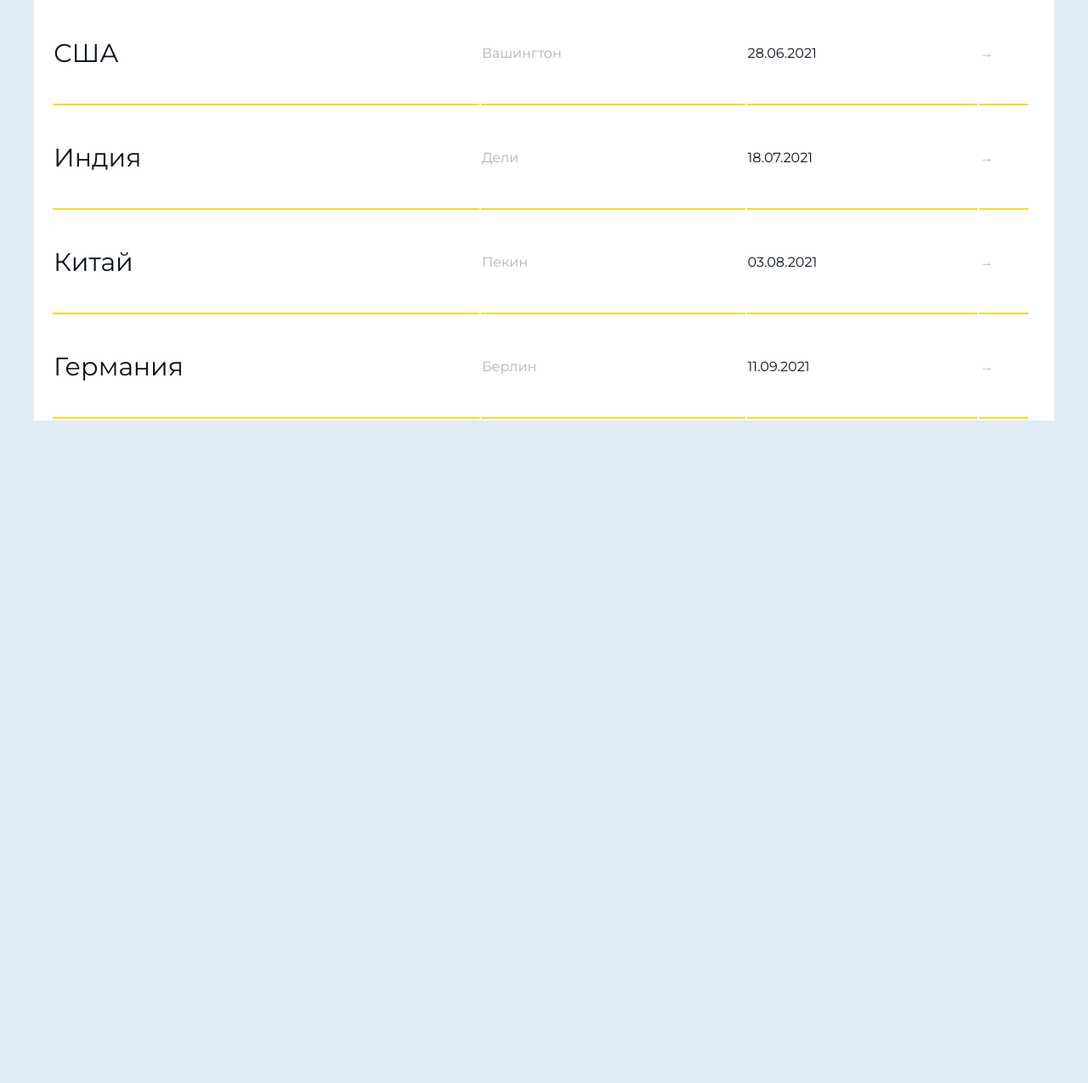
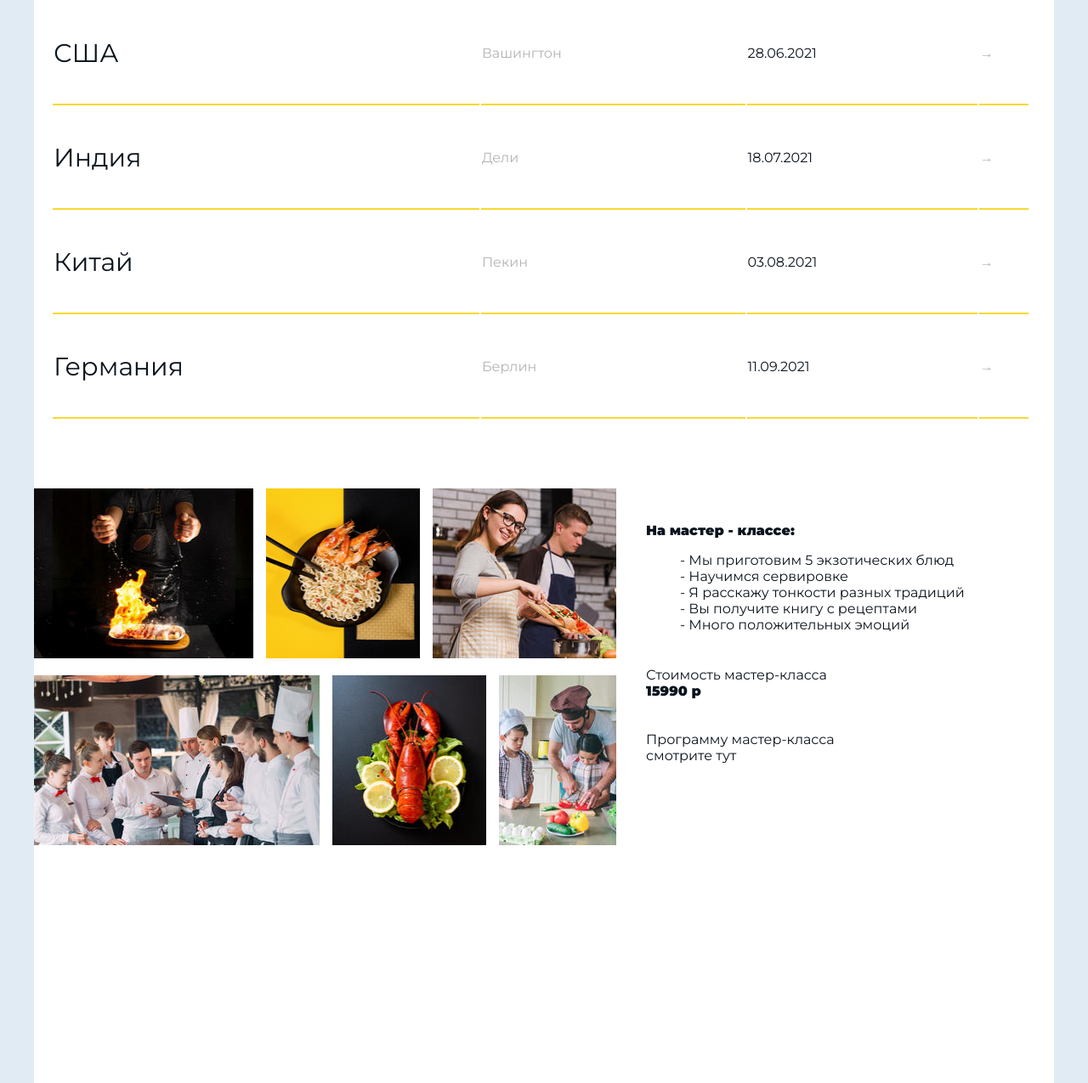
Before and after one commit to Adcku/cook-travel, a plain HTML site: page index.html in a window 1280 px wide. Shown: the part 2415-3690 px from the top of the page at 85% size. Before the commit the page ends 2910 px from the top, so only its background shows below. Drawn offline with Linux system fonts and the light colour scheme.

Commit message:
Блок фото+текст

```diff
--- a/index.html
+++ b/index.html
@@ -181,6 +181,38 @@
           <td class="muted">&#8594;</td>
         </tr>
       </table>
+      <article>
+        <section class="left">
+          <div class="row">
+            <div class="foto1"></div>
+            <div class="foto2"></div>
+            <div class="foto3"></div>
+          </div>
+          <div class="row">
+            <div class="foto4"></div>
+            <div class="foto5"></div>
+            <div class="foto6"></div>
+          </div>
+        </section>
+        <section class="right">
+          <p><b>На мастер - классе:</b></p>
+
+          <ul>
+            <li>- Мы приготовим 5 экзотических блюд</li>
+            <li>- Научимся сервировке</li>
+            <li>- Я расскажу тонкости разных традиций</li>
+            <li>- Вы получите книгу с рецептами</li>
+            <li>- Много положительных эмоций</li>
+          </ul>
+          <p class="description">
+            Стоимость мастер-класса<br />
+            <b>15990 р</b>
+            <br /><br /><br />
+            Программу мастер-класса<br />
+            смотрите тут
+          </p>
+        </section>
+      </article>
     </main>
   </div>
 </html>
--- a/static/CSS/style.css
+++ b/static/CSS/style.css
@@ -286,3 +286,71 @@ td {
 .muted {
   color: #b4b4b4;
 }
+
+article {
+  padding-top: 80px;
+  background-color: #fff;
+  width: 100%; /*ширина*/
+  height: 700px; /*высота*/
+}
+
+article .left {
+  width: 700px; /*ширина*/
+  /*height: 500px;*/ /*высота*/
+  float: left; /*Определяет, по какой стороне будет выравниваться элемент, при этом остальные элементы будут обтекать его с других сторон.*/
+}
+.row {
+  display: flex; /*Блочный флекс контейнер*/
+  margin-bottom: 20px;
+}
+.foto1,
+.foto2,
+.foto3,
+.foto4,
+.foto5,
+.foto6 {
+  margin-right: 15px;
+  height: 200px; /*высота*/
+}
+.left .foto1 {
+  width: 262px; /*ширина*/
+  background-image: url("../images/img1.jpg");
+  background-position-x: center; /*Задает положение изображения внутри элемента по горизонтали.*/
+}
+.left .foto2 {
+  width: 183px; /*ширина*/
+  background-image: url("../images/img2.jpg");
+  background-position-x: center; /*Задает положение изображения внутри элемента по горизонтали.*/
+}
+.left .foto3 {
+  width: 219px; /*ширина*/
+  background-image: url("../images/img3.jpg");
+}
+
+.left .foto4 {
+  width: 341px; /*ширина*/
+  background-image: url("../images/img4.jpg");
+  background-position-x: center; /*Задает положение изображения внутри элемента по горизонтали.*/
+}
+.left .foto5 {
+  width: 183px; /*ширина*/
+  background-image: url("../images/img5.jpg");
+  background-position-x: 0px; /*Задает положение изображения внутри элемента по горизонтали.*/
+}
+.left .foto6 {
+  width: 140px; /*ширина*/
+  background-image: url("../images/img6.jpg");
+  background-position-x: -85px; /*Задает положение изображения внутри элемента по горизонтали.*/
+}
+article .right {
+  float: right;
+  width: 480px; /*ширина*/
+}
+article .right ul {
+  list-style-type: none;
+}
+
+article .right p {
+  margin-top: 40px;
+  margin: left 40px;
+}
```
